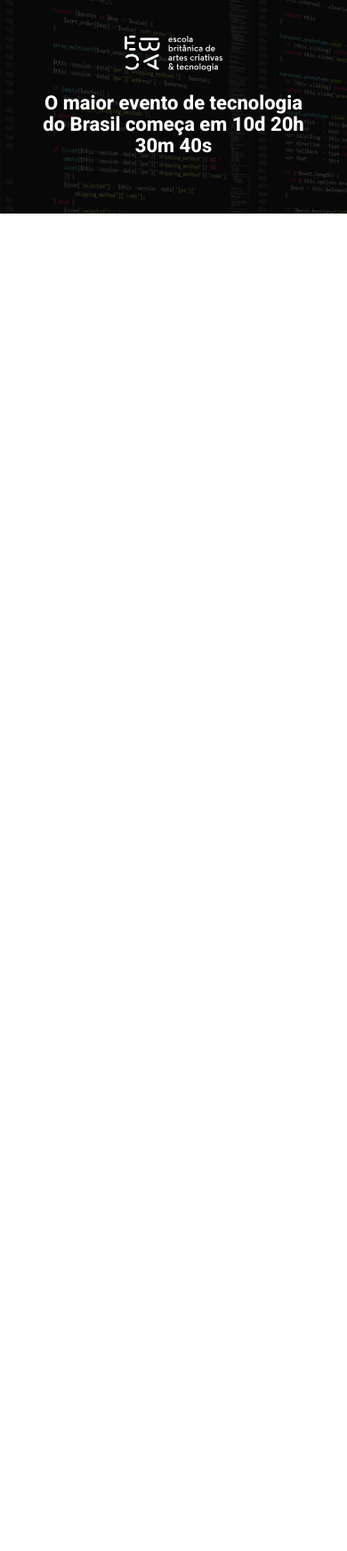
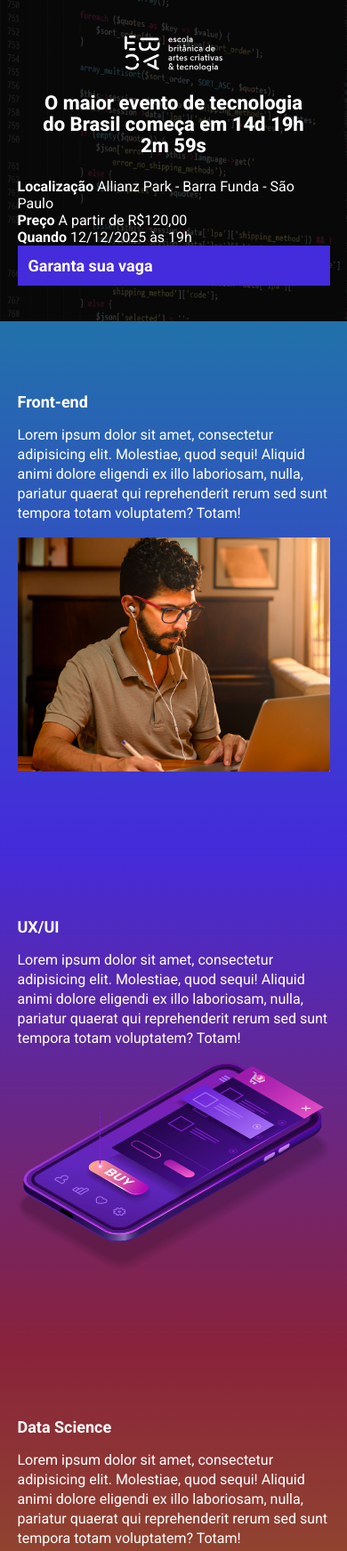
Before and after one commit to sminato27/ebac_aulamod22, a website built with Parcel: page src/index.html in a window 390 px wide. Shown: the top 1743 px of the page at 89% size. Before the commit the page ends 844 px from the top, so only its background shows below. Built offline with nearby package versions, Linux system fonts and the light colour scheme.

Commit message:
Criação da contagem regressiva

```diff
--- a/package.json
+++ b/package.json
@@ -2,6 +2,7 @@
   "name": "aulamod22",
   "version": "1.0.0",
   "scripts": {
+    "build": "parcel build src/index.html",
     "dev": "parcel src/index.html src/styles/main.scss src/scripts/index.js",
     "test": "echo \"Error: no test specified\" && exit 1"
   },
--- a/src/index.html
+++ b/src/index.html
@@ -4,6 +4,7 @@
     <meta charset="UTF-8">
     <meta name="viewport" content="width=device-width, initial-scale=1">
     <title>EBAC Tech Talks</title>
+    <link rel="stylesheet" href="https://unpkg.com/aos@next/dist/aos.css" />
     <link rel="preconnect" href="https://fonts.googleapis.com">
     <link rel="preconnect" href="https://fonts.gstatic.com" crossorigin>
     <link href="https://fonts.googleapis.com/css2?family=Lobster&family=Roboto:ital,wght@0,100..900;1,100..900&display=swap" rel="stylesheet">
@@ -14,11 +15,81 @@
         <div class="container">
             <img class="hero__logo" src="./images/ebac_logo.svg" alt="EBAC">
             <p class="hero__text">
-                O maior evento de tecnologia do Brasil começa em 10d 20h 30m 40s
+                O maior evento de tecnologia do Brasil começa em <span id="contador"></span>
             </p>
+            <div class="infos-bar">
+                <ul class="infos-bar__infos">
+                    <li class="infos-bar__infos__item">
+                        <b>Localização</b>
+                        Allianz Park - Barra Funda - São Paulo
+                    </li>
+                    <li class="infos-bar__infos__item">
+                        <b>Preço</b>
+                        A partir de R$120,00
+                    </li>
+                    <li class="infos-bar__infos__item">
+                        <b>Quando</b>
+                        12/12/2025 às 19h
+                    </li>
+                </ul>
+                <a href="#" class="button button--primary">
+                    Garanta sua vaga
+                </a>
+            </div>
         </div>
     </header>
 
-    <script src="scripts/index.js"></script>
+    <section class="event event--frontend">
+        <div class="container" data-aos="fade-right">
+            <div class="event__details">
+                <h2 class="event__details__title">Front-end</h2>
+                <p class="event__details__description">
+                    Lorem ipsum dolor sit amet, consectetur adipisicing elit. Molestiae, quod sequi! Aliquid animi dolore eligendi ex illo laboriosam, nulla, pariatur quaerat qui reprehenderit rerum sed sunt tempora totam voluptatem? Totam!
+                </p>
+            </div>
+            <img class="event__image" src="./images/frontend.png" alt="Front-end">
+        </div>
+    </section>
+
+    <section class="event event--ux-ui event--image-left">
+        <div class="container" data-aos="fade-left">
+            <div class="event__details">
+                <h2 class="event__details__title">UX/UI</h2>
+                <p class="event__details__description">
+                    Lorem ipsum dolor sit amet, consectetur adipisicing elit. Molestiae, quod sequi! Aliquid animi dolore eligendi ex illo laboriosam, nulla, pariatur quaerat qui reprehenderit rerum sed sunt tempora totam voluptatem? Totam!
+                </p>
+            </div>
+            <img class="event__image" src="./images/ui-ux.png" alt="UI e UX">
+        </div>
+    </section>
+
+    <section class="event event--data-science">
+        <div class="container" data-aos="fade-right">
+            <div class="event__details">
+                <h2 class="event__details__title">Data Science</h2>
+                <p class="event__details__description">
+                    Lorem ipsum dolor sit amet, consectetur adipisicing elit. Molestiae, quod sequi! Aliquid animi dolore eligendi ex illo laboriosam, nulla, pariatur quaerat qui reprehenderit rerum sed sunt tempora totam voluptatem? Totam!
+                </p>
+            </div>
+            <img class="event__image" src="./images/data.png" alt="Data Science">
+        </div>
+    </section>
+
+    <section class="event event--backend event--image-left">
+        <div class="container" data-aos="fade-left">
+            <div class="event__details">
+                <h2 class="event__details__title">Back-end</h2>
+                <p class="event__details__description">
+                    Lorem ipsum dolor sit amet, consectetur adipisicing elit. Molestiae, quod sequi! Aliquid animi dolore eligendi ex illo laboriosam, nulla, pariatur quaerat qui reprehenderit rerum sed sunt tempora totam voluptatem? Totam!
+                </p>
+            </div>
+            <img class="event__image" src="./images/backend.png" alt="Backend">
+        </div>
+    </section>
+
+    <script src="https://unpkg.com/aos@next/dist/aos.js"></script>
+    <script src="scripts/index.js">
+
+    </script>
 </body>
 </html>
--- a/src/scripts/index.js
+++ b/src/scripts/index.js
@@ -1 +1,28 @@
-console.log("Hello World");
+AOS.init();
+
+const dataDoEvento = new Date("Dec 12, 2025 19:00:00");
+const timeStampDoEvento = dataDoEvento.getTime();
+
+const contaAsHoras = setInterval(function() {
+    const agora = new Date();
+    const timeStampAtual = agora.getTime();
+
+    const distanciaAteOEvento = timeStampDoEvento - timeStampAtual;
+
+    const diaEmMs = 1000 * 60 * 60 * 24;
+    const horaEmMs = 1000 * 60 * 60;
+    const minutoEmMs = 1000 * 60;
+
+
+    const diasAteOEvento = Math.floor(distanciaAteOEvento / diaEmMs);
+    const horasAteOEvento = Math.floor((distanciaAteOEvento % diaEmMs) / horaEmMs);
+    const minutosAteOEvento = Math.floor((distanciaAteOEvento & horaEmMs) / minutoEmMs);
+    const segundosAteOEvento = Math.floor((distanciaAteOEvento % minutoEmMs) / 1000);
+
+    document.getElementById("contador").innerHTML = `${diasAteOEvento}d ${horasAteOEvento}h ${minutosAteOEvento}m ${segundosAteOEvento}s`;
+
+    if (distanciaAteOEvento < 0) {
+        clearInterval(contaAsHoras);
+        document.getElementById("contador").innerHTML = 'evento expirado!'
+    }
+}, 1000)
--- /dev/null
+++ b/src/styles/_event.scss
@@ -0,0 +1,68 @@
+@use 'variables';
+
+.event {
+  padding: 80px 0;
+
+
+  &--frontend {
+    background-image: linear-gradient(variables.$blue1, variables.$blue2);
+  }
+
+  &--ux-ui {
+    background-image: linear-gradient(variables.$blue2, variables.$pink);
+  }
+
+  &--data-science {
+    background-image: linear-gradient(variables.$pink, variables.$yellow);
+  }
+
+  &--backend {
+    background-image: linear-gradient(variables.$yellow, variables.$pink);
+  }
+
+  &--image-left {
+    .container {
+      flex-direction: row-reverse;
+    }
+  }
+
+  .container {
+    display: flex;
+    gap: 40px;
+  }
+
+  &__image {
+    max-width: 360px;
+  }
+
+  &__details {
+
+    &__title {
+      font-size: 18px;
+      font-weight: bold;
+      margin-bottom: 16px;
+    }
+
+    &__description {
+      line-height: 22px;
+    }
+  }
+
+  @media (max-width: 640px) {
+    .container {
+      display: block;
+    }
+
+    &__image {
+      width: 100%;
+    }
+
+    &__details {
+      margin-right: 0;
+      margin-bottom: 16px;
+    }
+
+  }
+
+
+}
--- a/src/styles/_hero.scss
+++ b/src/styles/_hero.scss
@@ -1,3 +1,5 @@
+@use 'variables';
+
 .hero {
   padding-top: 64px;
   padding-bottom: 100px;
@@ -16,7 +18,7 @@
     left: 0;
     width: 100%;
     height: 100%;
-    background-color: #000;
+    background-color: variables.$secondaryTextColor;
     content: '';
     opacity: 0.7;
   }
--- /dev/null
+++ b/src/styles/_variables.scss
@@ -0,0 +1,9 @@
+$textColor: #fff;
+$secondaryTextColor: #000;
+
+$blue1: #2171aa;
+$blue2: #442BDB;
+
+$pink: #89223B;
+
+$yellow: #9C791D;
--- /dev/null
+++ b/src/styles/components/_buttons.scss
@@ -0,0 +1,26 @@
+@use '../variables';
+
+.button {
+  padding: 12px;
+  font-size: 18px;
+  font-weight: bold;
+  text-decoration: none;
+  text-align: center;
+  white-space: nowrap;
+
+  &--primary {
+    color: variables.$textColor;
+      background-color: variables.$blue2;
+  }
+
+  @media (max-width: 640px) {
+    display: flex;
+    width: 100%;
+    align-items: center;
+  }
+
+  @media (max-width: 1024px) {
+    display: flex;
+    align-items: center;
+  }
+}
--- /dev/null
+++ b/src/styles/components/_infos_bar.scss
@@ -0,0 +1,42 @@
+@use '../variables';
+
+.infos_bar {
+  padding: 16px 24px;
+  background: variables.$textColor;
+  display: flex;
+  justify-content: space-between;
+
+  &__infos {
+    display: flex;
+    gap: 40px;
+
+    &__item {
+      font-size: 14px;
+      color: variables.$secondaryTextColor;
+
+      b {
+        color: variables.$secondaryTextColor;
+        font-size: 18px;
+        display: block;
+      }
+    }
+  }
+
+  @media (max-width: 640px) {
+    display: block;
+
+    &__infos {
+      display: block;
+
+      &__item {
+        margin-bottom: 24px;
+      }
+    }
+  }
+
+  @media (max-width: 1024px) {
+    &__infos {
+      gap: 16px;
+    }
+  }
+}
--- a/src/styles/main.scss
+++ b/src/styles/main.scss
@@ -1,11 +1,16 @@
 @use 'hero';
+@use 'components/infos_bar';
+@use 'components/buttons';
+@use 'event';
+@use 'variables';
 
 * {
   margin: 0;
   padding: 0;
   box-sizing: border-box;
   font-family: 'Roboto', sans-serif;
-  color: #fff;
+  color: variables.$textColor;
+  list-style: none;
 }
 
 .container {
```
